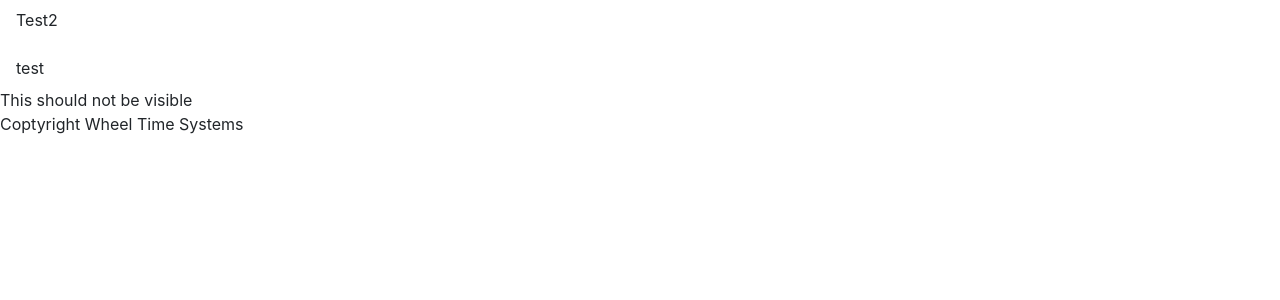
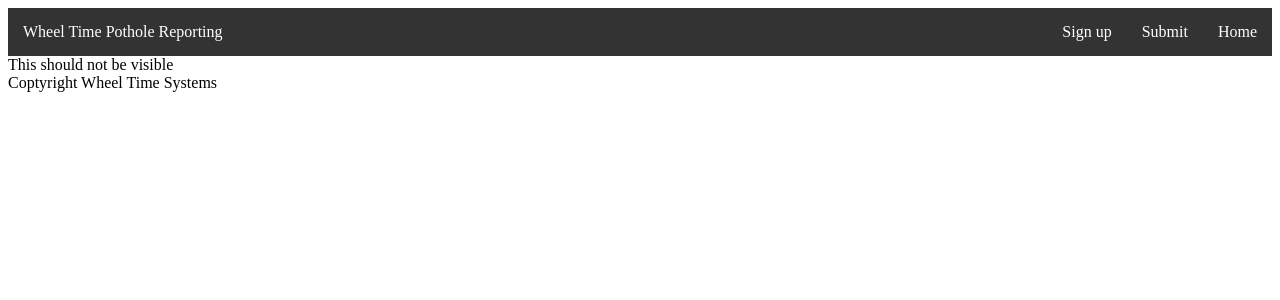
Before and after one commit to Wheel-Time/pothole-reporting, a Django app: template wheel_time_potholes/pothole_reporting/templates/pothole_reporting/base.html in a window 1280 px wide. Shown: the top 300 px of the page. Run offline with Django 3.2, Linux system fonts and the light colour scheme; the template is opened without the code that fills it, so the values that code supplies are empty; some libraries are stand-ins or nearby versions.

Commit message:
Added navbar css

```diff
--- a/wheel_time_potholes/pothole_reporting/static/pothole_reporting/css/main.css
+++ b/wheel_time_potholes/pothole_reporting/static/pothole_reporting/css/main.css
@@ -2,6 +2,8 @@
        * element that contains the map. */
 #map {
   height: 100%;
+  display: block;
+  clear: both;
 }
 /* Optional: Makes the sample page fill the window. */
 html,
@@ -9,10 +11,12 @@ body {
   height: 100%;
   margin: 0;
   padding: 0;
+  font-family: sans-serif;
 }
 
 #site-wrapper {
-    height: 95%;
+    height: 80%;
+    overflow: hidden;
 }
 
 .pothole-info {
--- /dev/null
+++ b/wheel_time_potholes/pothole_reporting/static/pothole_reporting/css/nav.css
@@ -0,0 +1,37 @@
+.navbar {
+  background-color: #333;
+  display: block;
+  width: 100%;
+  overflow: hidden;
+}
+
+ul.nav-list {
+  list-style-type: none;
+  margin: 0;
+  padding: 0;
+  overflow: hidden;
+}
+
+.nav-body {
+  float: right;
+}
+
+.nav-header {
+  float:left;
+}
+
+.nav-list li{
+  float: right;
+}
+
+.nav-list li a, .nav-header a {
+  display: block;
+  text-align: center;
+  padding: 15px;
+  text-decoration: none;
+  color: white;
+}
+
+.nav-list li a:hover {
+  background-color: #111;
+}
--- a/wheel_time_potholes/pothole_reporting/static/pothole_reporting/js/Map.js
+++ b/wheel_time_potholes/pothole_reporting/static/pothole_reporting/js/Map.js
@@ -6,7 +6,7 @@ function initMap() {
     center: { lat: 41.2565, lng: -95.9345 },
     zoom: 16
   });
-  console.log(map);
+
   map.data.loadGeoJson("/pothole-geojson/");
 
   map.data.addListener("mouseover", function(event) {
--- a/wheel_time_potholes/pothole_reporting/templates/pothole_reporting/base.html
+++ b/wheel_time_potholes/pothole_reporting/templates/pothole_reporting/base.html
@@ -21,10 +21,9 @@
     {% endblock head_static %}
     {% block head_css %}
       {% block head_css_site %}
-        <link href="{{ STATIC_URL }}css/bootstrap.min.css"
-              rel="stylesheet" media="screen">
-        <link href="{{ STATIC_URL }}css/app.css"
-              rel="stylesheet" media="screen">
+        {% load static %}
+        <link href="{% static 'pothole_reporting/css/nav.css' %}"
+              rel="stylesheet">
       {% endblock head_css_site %}
       {% block head_css_page %}
 
@@ -32,11 +31,20 @@
     {% endblock head_css %}
   </head>
   <body>
-      <header>
+      <div class="header">
         <div class="navbar">
-          Test2 <br><br>test
+          <div class="nav-header">
+            <a href="/">Wheel Time Pothole Reporting</a>
+          </div>
+          <div class="nav-body">
+            <ul class="nav-list">
+              <li><a  href="/">Home</a></li>
+              <li><a  href="/">Submit</a></li>
+              <li><a  href="/">Sign up</a></li>
+            </ul>
+          </div>
         </div>
-      </header>
+      </div class="header">
       <div id="site-wrapper">
         {% block content %}
           This should not be visible
--- a/wheel_time_potholes/pothole_reporting/views.py
+++ b/wheel_time_potholes/pothole_reporting/views.py
@@ -49,3 +49,6 @@ def pothole_picture(request):
 def pothole_geojson(request):
     pothole_geojson = get_geojson_potholes(active=True)
     return HttpResponse(pothole_geojson)
+
+def base_template(request, template='base.html'):
+  return direct_to_template(request, template)
```
Also changed, not shown: wheel_time_potholes/pothole_reporting/templates/pothole_reporting/index.html (+7 -7 lines).
